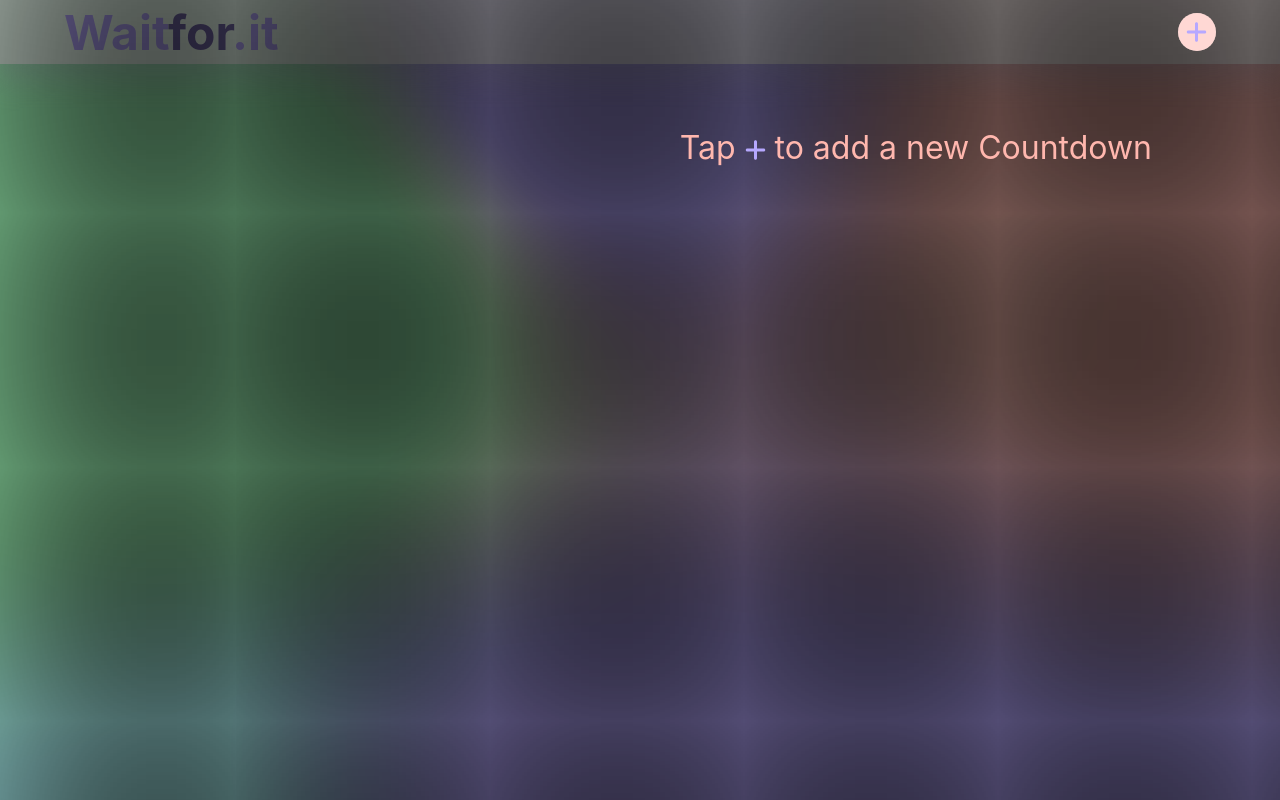
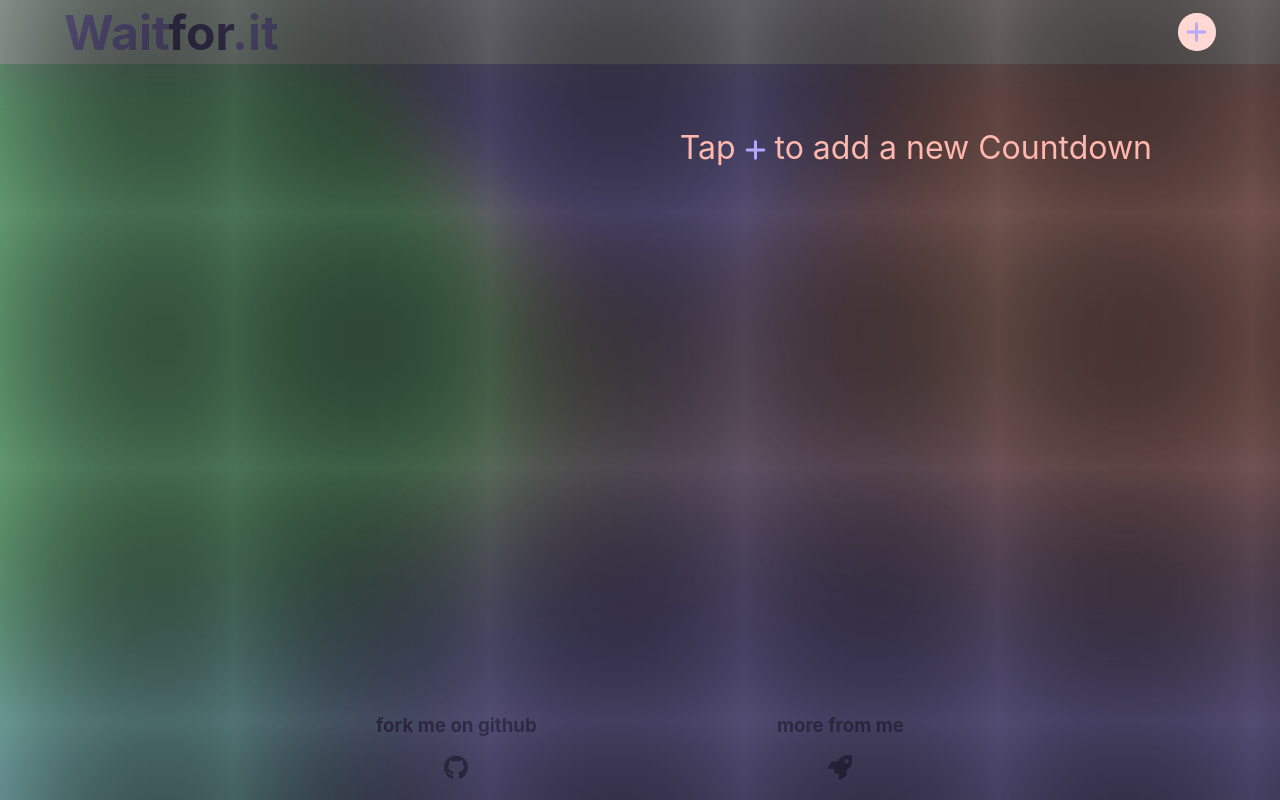
Before and after one commit to kaimunlau/waitforit, a React (Create React App) app: page / in a window 1280 px wide. Built offline with nearby package versions, Linux system fonts and the light colour scheme.

Commit message:
Adds footer with links

```diff
--- a/src/App.css
+++ b/src/App.css
@@ -17,7 +17,11 @@
   text-align: center;
   display: flex;
   flex-direction: column;
-  min-height: 100vh;
+  min-height: 100%;
+}
+
+.main {
+  flex-grow: 1;
 }
 
 .glass {
@@ -123,6 +127,35 @@
   transition: var(--no-card-overlay-transition);
 }
 
+.footer {
+  display: flex;
+  align-items: end;
+  justify-content: space-around;
+  margin: 1rem 0;
+  font-size: .75rem;
+}
+
+.footer a,
+.footer a:link,
+.footer a:visited {
+  margin: 0;
+  text-transform: lowercase;
+  text-decoration: none;
+  color: var(--color-4-dark);
+}
+
+.footer svg {
+  width: 1.5em;
+  height: auto;
+  fill: var(--color-4-dark);
+}
+
+.footer a:hover h3,
+.footer a:hover svg {
+  color: var(--color-3);
+  fill: var(--color-3);
+}
+
 /** Breakpoints:
   sm: min-width: 640px;
   md: min-width: 768px;
@@ -165,4 +198,9 @@
     -moz-box-shadow: -220px 160px 1000px 1000px rgba(0,0,0,0.76);
     -ms-box-shadow: -220px 160px 1000px 1000px rgba(0,0,0,0.76);
   }
+
+  .footer {
+    margin: 1rem 16rem;
+    font-size: 1rem;
+  }
 }
--- a/src/App.js
+++ b/src/App.js
@@ -3,6 +3,7 @@
 import React, { useEffect, useRef, useState } from 'react';
 import Header from './components/header';
 import NoCardsOverlay from './components/noCardsOverlay';
+import Footer from './components/footer';
 
 
 function App() {
@@ -89,6 +90,7 @@
           })}
         </div>
       </main>
+      <Footer />
     </div>
   );
 }
--- /dev/null
+++ b/src/components/footer.jsx
@@ -0,0 +1,18 @@
+import Icon from "./icons";
+
+const Footer = () => {
+    return (
+        <div className="footer">
+            <a href="https://github.com/kaimunlau/waitforit" target="_blank" className="footer-group" rel="noreferrer">
+                <h3>Fork me on GitHub</h3>
+                <Icon icon='github' />
+            </a>
+            <a href="https://www.davidlau.dev/" target="_blank" className="footer-group" rel="noreferrer">
+                <h3>More from me</h3>
+                <Icon icon='rocket' />
+            </a>
+        </div>
+    );
+};
+
+export default Footer;
--- /dev/null
+++ b/src/components/icons.jsx
@@ -0,0 +1,16 @@
+const Icon = ({ icon }) => {
+    let path = '';
+
+    switch (icon) {
+        case "github": path = 'M165.9 397.4c0 2-2.3 3.6-5.2 3.6-3.3.3-5.6-1.3-5.6-3.6 0-2 2.3-3.6 5.2-3.6 3-.3 5.6 1.3 5.6 3.6zm-31.1-4.5c-.7 2 1.3 4.3 4.3 4.9 2.6 1 5.6 0 6.2-2s-1.3-4.3-4.3-5.2c-2.6-.7-5.5.3-6.2 2.3zm44.2-1.7c-2.9.7-4.9 2.6-4.6 4.9.3 2 2.9 3.3 5.9 2.6 2.9-.7 4.9-2.6 4.6-4.6-.3-1.9-3-3.2-5.9-2.9zM244.8 8C106.1 8 0 113.3 0 252c0 110.9 69.8 205.8 169.5 239.2 12.8 2.3 17.3-5.6 17.3-12.1 0-6.2-.3-40.4-.3-61.4 0 0-70 15-84.7-29.8 0 0-11.4-29.1-27.8-36.6 0 0-22.9-15.7 1.6-15.4 0 0 24.9 2 38.6 25.8 21.9 38.6 58.6 27.5 72.9 20.9 2.3-16 8.8-27.1 16-33.7-55.9-6.2-112.3-14.3-112.3-110.5 0-27.5 7.6-41.3 23.6-58.9-2.6-6.5-11.1-33.3 2.6-67.9 20.9-6.5 69 27 69 27 20-5.6 41.5-8.5 62.8-8.5s42.8 2.9 62.8 8.5c0 0 48.1-33.6 69-27 13.7 34.7 5.2 61.4 2.6 67.9 16 17.7 25.8 31.5 25.8 58.9 0 96.5-58.9 104.2-114.8 110.5 9.2 7.9 17 22.9 17 46.4 0 33.7-.3 75.4-.3 83.6 0 6.5 4.6 14.4 17.3 12.1C428.2 457.8 496 362.9 496 252 496 113.3 383.5 8 244.8 8zM97.2 352.9c-1.3 1-1 3.3.7 5.2 1.6 1.6 3.9 2.3 5.2 1 1.3-1 1-3.3-.7-5.2-1.6-1.6-3.9-2.3-5.2-1zm-10.8-8.1c-.7 1.3.3 2.9 2.3 3.9 1.6 1 3.6.7 4.3-.7.7-1.3-.3-2.9-2.3-3.9-2-.6-3.6-.3-4.3.7zm32.4 35.6c-1.6 1.3-1 4.3 1.3 6.2 2.3 2.3 5.2 2.6 6.5 1 1.3-1.3.7-4.3-1.3-6.2-2.2-2.3-5.2-2.6-6.5-1zm-11.4-14.7c-1.6 1-1.6 3.6 0 5.9 1.6 2.3 4.3 3.3 5.6 2.3 1.6-1.3 1.6-3.9 0-6.2-1.4-2.3-4-3.3-5.6-2z';
+            break;
+        case "rocket": path = 'M156.6 384.9L125.7 354c-8.5-8.5-11.5-20.8-7.7-32.2c3-8.9 7-20.5 11.8-33.8L24 288c-8.6 0-16.6-4.6-20.9-12.1s-4.2-16.7 .2-24.1l52.5-88.5c13-21.9 36.5-35.3 61.9-35.3l82.3 0c2.4-4 4.8-7.7 7.2-11.3C289.1-4.1 411.1-8.1 483.9 5.3c11.6 2.1 20.6 11.2 22.8 22.8c13.4 72.9 9.3 194.8-111.4 276.7c-3.5 2.4-7.3 4.8-11.3 7.2v82.3c0 25.4-13.4 49-35.3 61.9l-88.5 52.5c-7.4 4.4-16.6 4.5-24.1 .2s-12.1-12.2-12.1-20.9V380.8c-14.1 4.9-26.4 8.9-35.7 11.9c-11.2 3.6-23.4 .5-31.8-7.8zM384 168a40 40 0 1 0 0-80 40 40 0 1 0 0 80z';
+            break;
+        default: break;
+    }
+    return (
+        <svg xmlns="http://www.w3.org/2000/svg" height="1em" viewBox="0 0 496 512">{/* Font Awesome Free 6.4.0 by @fontawesome - https://fontawesome.com License - https://fontawesome.com/license (Commercial License) Copyright 2023 Fonticons, Inc. --> */}<path d={path}></path></svg>
+    );
+};
+
+export default Icon;
```
